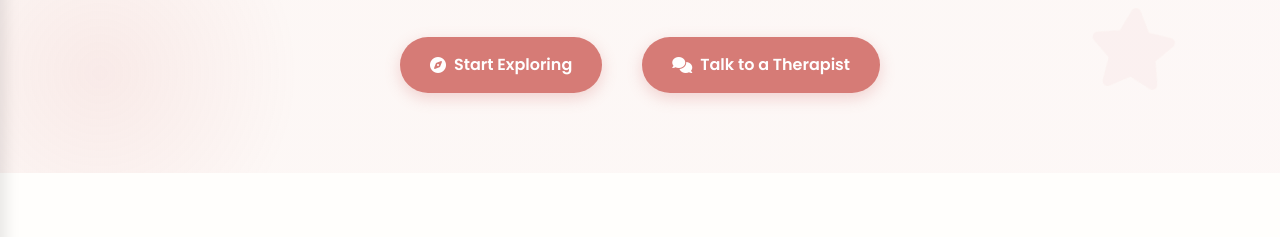
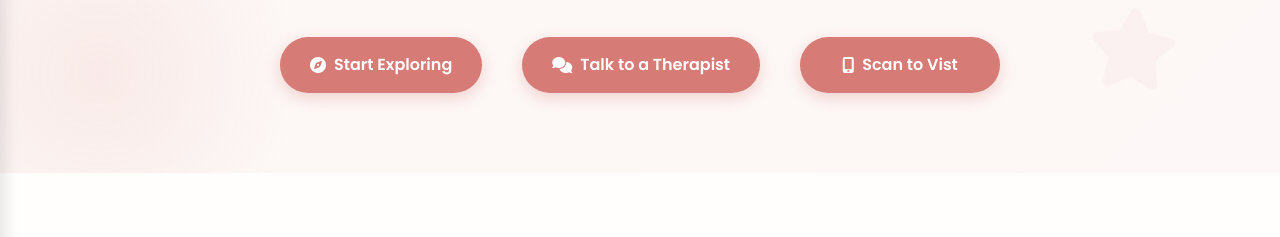
Before and after one commit to Tayba870/GirlsEmpower, a plain HTML site: page index.html in a window 1280 px wide. Shown: the part 410-647 px from the top of the page. Drawn offline with nearby package versions, Linux system fonts and the light colour scheme; a script that the page names is missing.

Commit message:
index.html

```diff
--- a/index.html
+++ b/index.html
@@ -667,6 +667,7 @@
   <!-- Side Menu (Hamburger Menu) -->
   <div class="side-menu" id="sideMenu">
     <ul>
+      <li><a href="qr-code.html"><i class="fas fa-mobile-alt"></i> Scan to Vist</a></li>
       <li><a href="index.html"><i class="fas fa-home"></i> Home</a></li>
       <li><a href="Menstrual Health.html"><i class="fas fa-female"></i> Menstrual Health</a></li>
       <li><a href="therapists support.html"><i class="fas fa-hands-helping"></i> Therapists & Support</a></li>
@@ -683,8 +684,7 @@
       <li><a href="chat-with-therapist.html"><i class="fas fa-comments"></i> Chat with a Therapist</a></li>
       <li><a href="books.html"><i class="fas fa-book"></i> PDFs</a></li>
       <li><a href="qr-code.html"><i class="fas fa-mobile-alt"></i> Scan to Vist</a></li>
-
-    </ul>
+      </ul>
   </div>
 
   <!-- Overlay Background -->
@@ -704,6 +704,8 @@
       <div class="cta-buttons">
         <a href="Menstrual Health.html"><i class="fas fa-compass"></i> Start Exploring</a>
         <a href="chat-with-therapist.html"><i class="fas fa-comments"></i> Talk to a Therapist</a>
+        <a href="qr-code.html"><i class="fas fa-mobile-alt"></i> Scan to Vist</a></li>
+
       </div>
     </div>
   </section>
```
